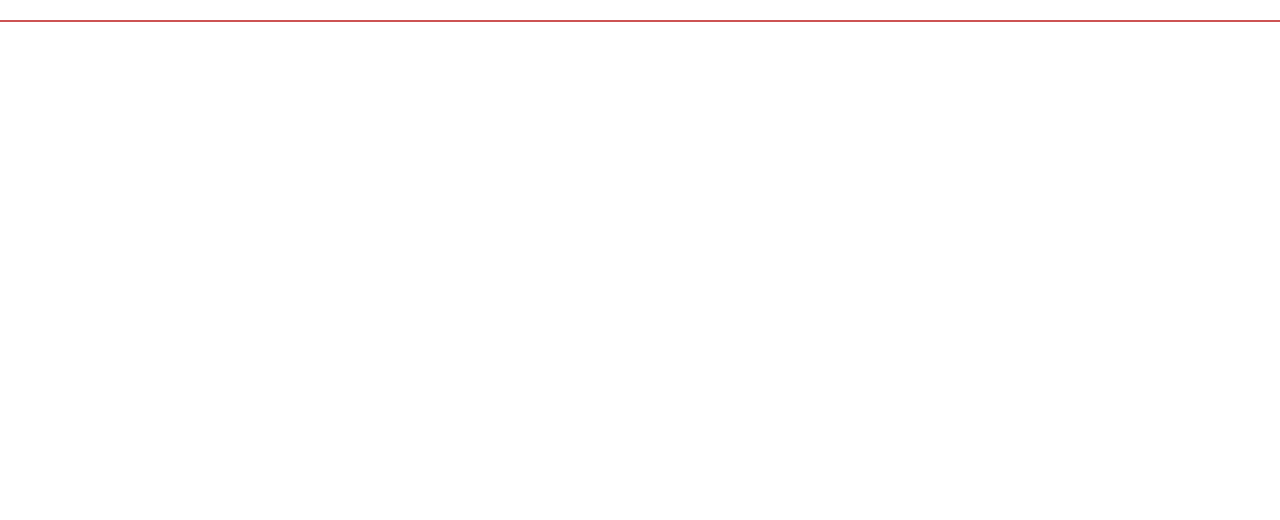
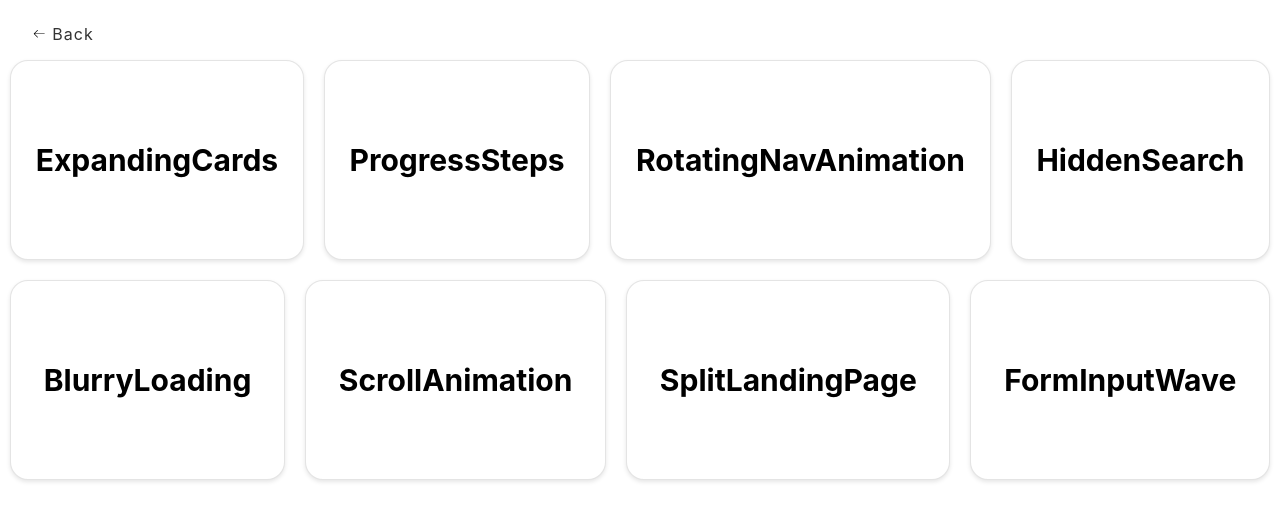
Before and after one commit to jorgehenrrique/50projects-react, a React (Vite) app: page / in a window 1280 px wide. Before the commit this address had no page. Shown: the top 520 px of the page. Built offline with nearby package versions, Linux system fonts and the light colour scheme.

Commit message:
Criada tela inicial

```diff
--- a/src/App.jsx
+++ b/src/App.jsx
@@ -6,7 +6,6 @@ function App() {
 
   return (
     <div className="container">
-      <h1>Oi</h1>
       <NavLink className='item' to='./pages/01expanding-cards/'>ExpandingCards</NavLink>
       <NavLink className='item' to='./pages/02progress-steps/'>ProgressSteps</NavLink>
       <NavLink className='item' to='./pages/03rotating-nav-animation/'>RotatingNavAnimation</NavLink>
--- /dev/null
+++ b/src/components/BackHome.jsx
@@ -0,0 +1,20 @@
+import { useNavigate } from 'react-router-dom';
+
+export default function BackHome() {
+  const navigate = useNavigate();
+
+  const backHome = () => {
+    navigate('/50projects-react');
+  };
+
+  return (
+    // <button className='back' onClick={backHome}>Voltar</button>
+    <button className='back' onClick={backHome}>
+      <svg height="16" width="16"
+        xmlns="http://www.w3.org/2000/svg" version="1.1"
+        viewBox="0 0 1024 1024">
+        <path d="M874.690416 495.52477c0 11.2973-9.168824 20.466124-20.466124 20.466124l-604.773963 0 188.083679 188.083679c7.992021 7.992021 7.992021 20.947078 0 28.939099-4.001127 3.990894-9.240455 5.996574-14.46955 5.996574-5.239328 0-10.478655-1.995447-14.479783-5.996574l-223.00912-223.00912c-3.837398-3.837398-5.996574-9.046027-5.996574-14.46955 0-5.433756 2.159176-10.632151 5.996574-14.46955l223.019353-223.029586c7.992021-7.992021 20.957311-7.992021 28.949332 0 7.992021 8.002254 7.992021 20.957311 0 28.949332l-188.073446 188.073446 604.753497 0C865.521592 475.058646 874.690416 484.217237 874.690416 495.52477z"></path></svg>
+      <span>Back</span>
+    </button>
+  );
+}
--- a/src/main.jsx
+++ b/src/main.jsx
@@ -10,12 +10,13 @@ import ScrollAnimation from './pages/06scroll-animation/ScrollAnimation';
 import SplitLandingPage from './pages/07split-landing-page/SplitLandingPage';
 import FormInputWave from './pages/08form-input-wave/FormInputWave';
 import './styles/reset.css';
-import './styles/index.css';
+import BackHome from './components/BackHome';
 
 ReactDOM.createRoot(document.getElementById('root')).render(
   <BrowserRouter>
-    {/* <App /> */}
+    <BackHome />
     <Routes>
+      <Route path='*' element={<App />} />
       <Route path='/50projects-react' element={<App />} />
       <Route path='/50projects-react/pages/01expanding-cards' element={<ExpandingCards />} />
       <Route path='/50projects-react/pages/02progress-steps' element={<ProgressSteps />} />
--- a/src/styles/App.css
+++ b/src/styles/App.css
@@ -3,7 +3,9 @@ body {
   overflow: auto;
   /* border: 4px solid rgb(0, 255, 132); */
 }
-
+* {
+  /* outline: 2px solid rgba(184, 13, 13, 0.462); */
+}
 #root {
   max-width: 1280px;
   margin: 0 auto;
@@ -19,14 +21,15 @@ body {
   display: flex;
   flex-wrap: wrap;
   gap: 2rem;
+  margin-top: 5rem;
   /* border: 4px solid red; */
 }
 .item {
-  width: 30rem;
-  height: 30rem;
+  /* width: 30rem; */
+  height: 20rem;
   flex-grow: 1;
   border: 1px solid #c0c0c06f;
-  box-shadow: 0 4px 8px #c0c0c06f;
+  /* box-shadow: 0 4px 8px #c0c0c06f; */
   border-radius: var(--border-radius);
   text-align: justify;
   word-wrap: break-word;
@@ -36,10 +39,55 @@ body {
   align-items: center;
   font-weight: bold;
   font-size: 3rem;
-  /* box-shadow: 0 2px 4px rgba(0, 0, 0, 0.1); */
+  box-shadow: 0 2px 4px rgba(0, 0, 0, 0.1);
+  background: #fff;
   transition: all 0.3s ease-in-out;
 }
 .item:hover {
   transform: translateY(-5px);
   box-shadow: 0 5px 10px rgba(0, 0, 0, 0.5);
+  /* background: linear-gradient(to bottom, #b4f3e975, #f4d6cc67, #f7e0b23c); */
+  color: #333;
 }
+
+/* || Botao voltar */
+.back {
+  color: #333;
+  position: fixed;
+  top: 0;
+  left: 0;
+  background-color: #fff;
+  border-radius: var(--border-radius);
+  margin: 1rem;
+}
+.back {
+  display: flex;
+  height: 3em;
+  width: 100px;
+  align-items: center;
+  justify-content: center;
+  background-color: #eeeeee4b;
+  border-radius: 3px;
+  letter-spacing: 1px;
+  transition: all 0.2s linear;
+  cursor: pointer;
+  border: none;
+  background: #fff;
+}
+
+.back > svg {
+  margin-right: 5px;
+  margin-left: 5px;
+  font-size: 20px;
+  transition: all 0.4s ease-in;
+}
+
+.back:hover > svg {
+  font-size: 1.2em;
+  transform: translateX(-5px);
+}
+
+.back:hover {
+  box-shadow: 9px 9px 33px #d1d1d1, -9px -9px 33px #ffffff;
+  transform: translateY(-2px);
+}
--- a/src/styles/index.css
+++ /dev/null
@@ -1,60 +0,0 @@
-:root {
-  font-family: Inter, system-ui, Avenir, Helvetica, Arial, sans-serif;
-  line-height: 1.5;
-  font-weight: 400;
-
-  /* color-scheme: light dark;
-  color: rgba(255, 255, 255, 0.87);
-  background-color: #242424; */
-
-  font-synthesis: none;
-  text-rendering: optimizeLegibility;
-  -webkit-font-smoothing: antialiased;
-  -moz-osx-font-smoothing: grayscale;
-  -webkit-text-size-adjust: 100%;
-}
-
-* {
-  outline: 2px solid rgba(184, 13, 13, 0.462);
-}
-
-a {
-  font-weight: 500;
-  color: #646cff;
-  text-decoration: inherit;
-}
-a:hover {
-  color: #535bf2;
-}
-
-button {
-  border-radius: 8px;
-  border: 1px solid transparent;
-  padding: 0.6em 1.2em;
-  font-size: 1em;
-  font-weight: 500;
-  font-family: inherit;
-  background-color: #1a1a1a;
-  cursor: pointer;
-  transition: border-color 0.25s;
-}
-button:hover {
-  border-color: #646cff;
-}
-button:focus,
-button:focus-visible {
-  outline: 4px auto -webkit-focus-ring-color;
-}
-
-/* @media (prefers-color-scheme: light) {
-  :root {
-    color: #213547;
-    background-color: #ffffff;
-  }
-  a:hover {
-    color: #747bff;
-  }
-  button {
-    background-color: #f9f9f9;
-  }
-} */
```
